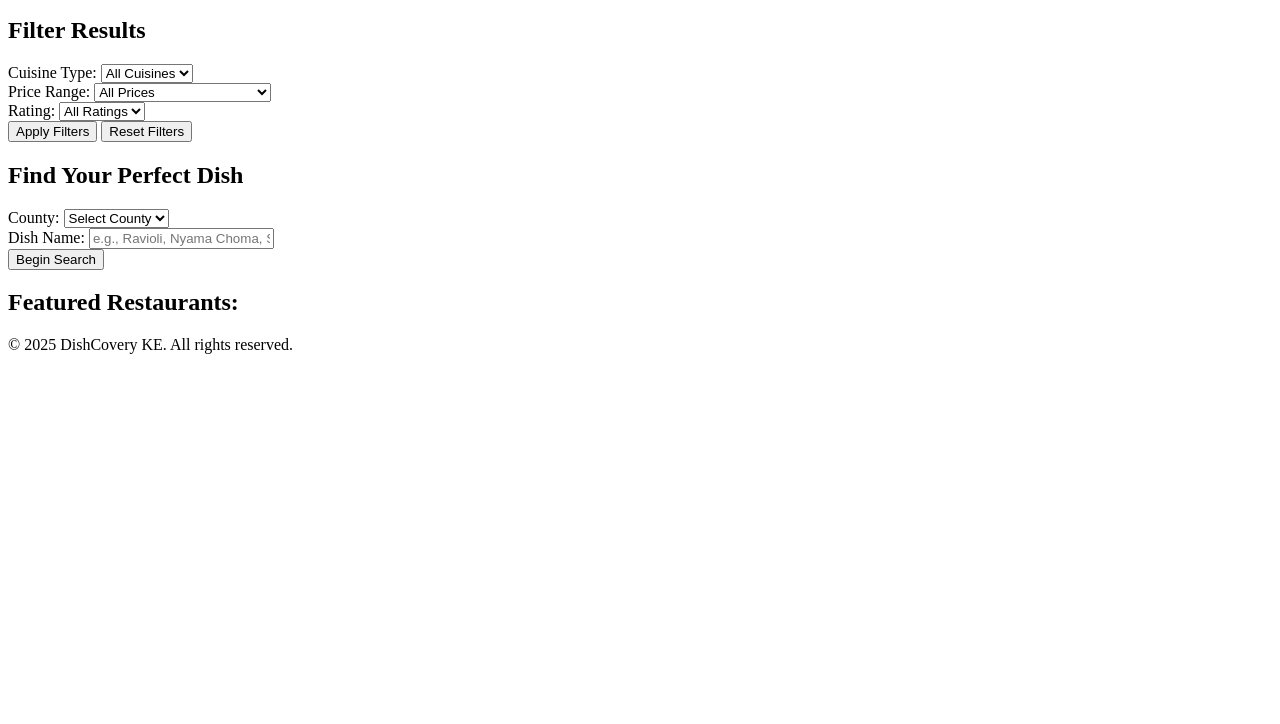
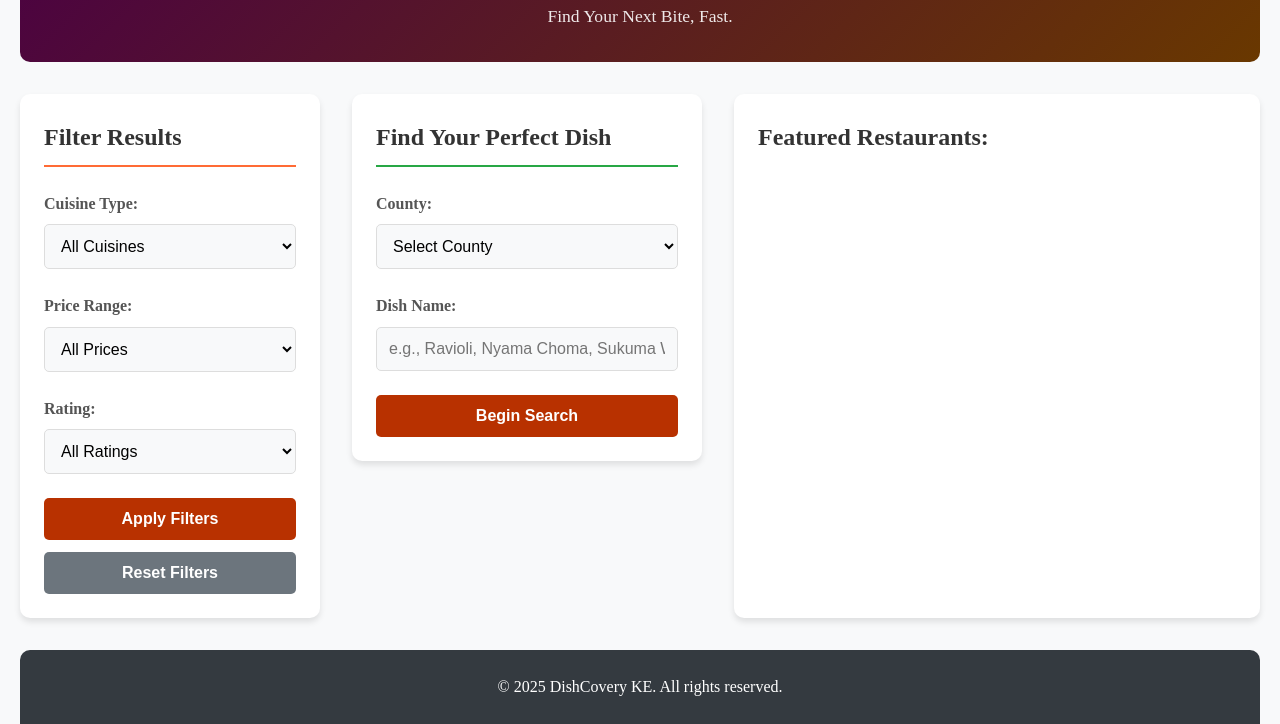
Before and after one commit to susangakii/dishcovery-ke, a website: page index.html in a window 1280 px wide. Shown: the part 102-826 px from the top of the page. Before the commit the page ends 800 px from the top, so only its background shows below. Drawn offline with Linux system fonts and the light colour scheme.

Commit message:
add css styling

```diff
--- a/css/style.css
+++ b/css/style.css
@@ -0,0 +1,263 @@
+/*base styles */
+* {
+    margin: 0;
+    padding: 0;
+    box-sizing: border-box;
+}
+
+body {
+    font-family: 'sans-serif';
+    line-height: 1.6;
+    color: #333;
+    background-color: #f8f9fa;
+}
+
+.container {
+    max-width: 1400px;
+    margin: 0 auto;
+    padding: 0 20px;
+    min-height: 100vh;
+    display: flex;
+    flex-direction: column;
+}
+
+/* header styles */
+.header {
+    background: linear-gradient(135deg, #4a0044, #693800);
+    color: white;
+    padding: 2rem 0;
+    text-align: center;
+    margin-bottom: 2rem;
+    border-radius: 0 0 10px 10px;
+}
+
+.header h1 {
+    font-size: 2.5rem;
+    margin-bottom: 0.5rem;
+}
+
+.header p {
+    font-size: 1.1rem;
+    opacity: 0.9;
+}
+
+/* main content - three column layout */
+.main-content {
+    display: grid;
+    grid-template-columns: 300px 350px 1fr;
+    gap: 2rem;
+    flex: 1;
+    margin-bottom: 2rem;
+}
+
+/* filters sidebar */
+.filters-sidebar {
+    background: white;
+    padding: 1.5rem;
+    border-radius: 10px;
+    box-shadow: 0 4px 6px rgba(0, 0, 0, 0.1);
+    height: fit-content;
+}
+
+.filters-sidebar h2 {
+    margin-bottom: 1.5rem;
+    color: #333;
+    padding-bottom: 0.5rem;
+    border-bottom: 2px solid #ff6b35;
+}
+
+/* input values section */
+.input-values {
+    background: white;
+    padding: 1.5rem;
+    border-radius: 10px;
+    box-shadow: 0 4px 6px rgba(0, 0, 0, 0.1);
+    height: fit-content;
+}
+
+.input-values h2 {
+    margin-bottom: 1.5rem;
+    color: #333;
+    padding-bottom: 0.5rem;
+    border-bottom: 2px solid #28a745;
+}
+
+/* results section */
+.results-section {
+    background: white;
+    padding: 1.5rem;
+    border-radius: 10px;
+    box-shadow: 0 4px 6px rgba(0, 0, 0, 0.1);
+    min-height: 500px;
+}
+
+.results-section h2 {
+    margin-bottom: 1.5rem;
+    color: #333;
+}
+
+/* form elements styling */
+.filter-group, .input-group {
+    margin-bottom: 1.5rem;
+}
+
+.filter-group label, .input-group label {
+    display: block;
+    margin-bottom: 0.5rem;
+    font-weight: 600;
+    color: #555;
+}
+
+.filter-group select, .input-group select, .input-group input {
+    width: 100%;
+    padding: 0.75rem;
+    border: 1px solid #ddd;
+    border-radius: 5px;
+    font-size: 1rem;
+    background-color: #f8f9fa;
+    transition: border-color 0.3s;
+}
+
+.filter-group select:focus, .input-group select:focus, .input-group input:focus {
+    outline: none;
+    border-color: #ff6b35;
+}
+
+/* buttons */
+.filter-buttons, .submit-button {
+    display: flex;
+    flex-direction: column;
+    gap: 0.75rem;
+}
+
+button {
+    padding: 0.75rem 1.5rem;
+    border: none;
+    border-radius: 5px;
+    font-size: 1rem;
+    cursor: pointer;
+    transition: all 0.3s;
+    font-weight: 600;
+}
+
+#search-btn, #submit-btn {
+    background-color: #b83100;
+    color: white;
+}
+
+#search-btn:hover, #submit-btn:hover {
+    background-color: #693800;
+    transform: translateY(-2px);
+}
+
+#reset-btn {
+    background-color: #6c757d;
+    color: white;
+}
+
+#reset-btn:hover {
+    background-color: #363c40;
+    transform: translateY(-2px);
+}
+
+/* results grid */
+.results-grid {
+    display: grid;
+    grid-template-columns: repeat(auto-fill, minmax(300px, 1fr));
+    gap: 1.5rem;
+}
+
+/* footer */
+footer {
+    background-color: #343a40;
+    color: white;
+    text-align: center;
+    padding: 1.5rem;
+    margin-top: auto;
+    border-radius: 10px 10px 0 0;
+}
+
+.copyright {
+    margin: 0;
+}
+
+/* responsive design (adjusted based on device used to load) */
+@media (max-width: 1200px) {
+    .main-content {
+        grid-template-columns: 280px 320px 1fr;
+        gap: 1.5rem;
+    }
+}
+
+@media (max-width: 992px) {
+    .main-content {
+        grid-template-columns: 1fr;
+        grid-template-rows: auto auto 1fr;
+        gap: 1.5rem;
+    }
+
+    .filters-sidebar, .input-values {
+        height: auto;
+    }
+}
+
+@media (max-width: 768px) {
+    .container {
+        padding: 0 15px;
+    }
+
+    .header h1 {
+        font-size: 2rem;
+    }
+
+    .main-content {
+        gap: 1rem;
+    }
+
+    .filters-sidebar, .input-values, .results-section {
+        padding: 1rem;
+    }
+
+    .results-grid {
+        grid-template-columns: 1fr;
+    }
+}
+
+/* additional utility classes */
+.hidden {
+    display: none !important;
+}
+
+.loading {
+    display: inline-block;
+    width: 20px;
+    height: 20px;
+    border: 3px solid rgba(255, 255, 255, 0.3);
+    border-radius: 50%;
+    border-top-color: #fff;
+    animation: spin 1s ease-in-out infinite;
+    margin-right: 10px;
+}
+
+@keyframes spin {
+    to { transform: rotate(360deg); }
+}
+
+/* restaurant card styling*/
+.restaurant-card {
+    background: #f8f9fa;
+    padding: 1rem;
+    border-radius: 8px;
+    border-left: 4px solid #ff6b35;
+    margin-bottom: 1rem;
+}
+
+.restaurant-card h3 {
+    color: #333;
+    margin-bottom: 0.5rem;
+}
+
+.restaurant-card p {
+    color: #666;
+    margin-bottom: 0.25rem;
+}
--- a/index.html
+++ b/index.html
@@ -5,7 +5,7 @@
     <meta charset="UTF-8">
     <meta name="viewport" content="width=device-width, initial-scale=1.0">
     <title>DishCovery KE</title>
-    <link rel="stylesheet" href="css/styles.css">
+    <link rel="stylesheet" href="css/style.css">
 </head>
 
 <body>
```
